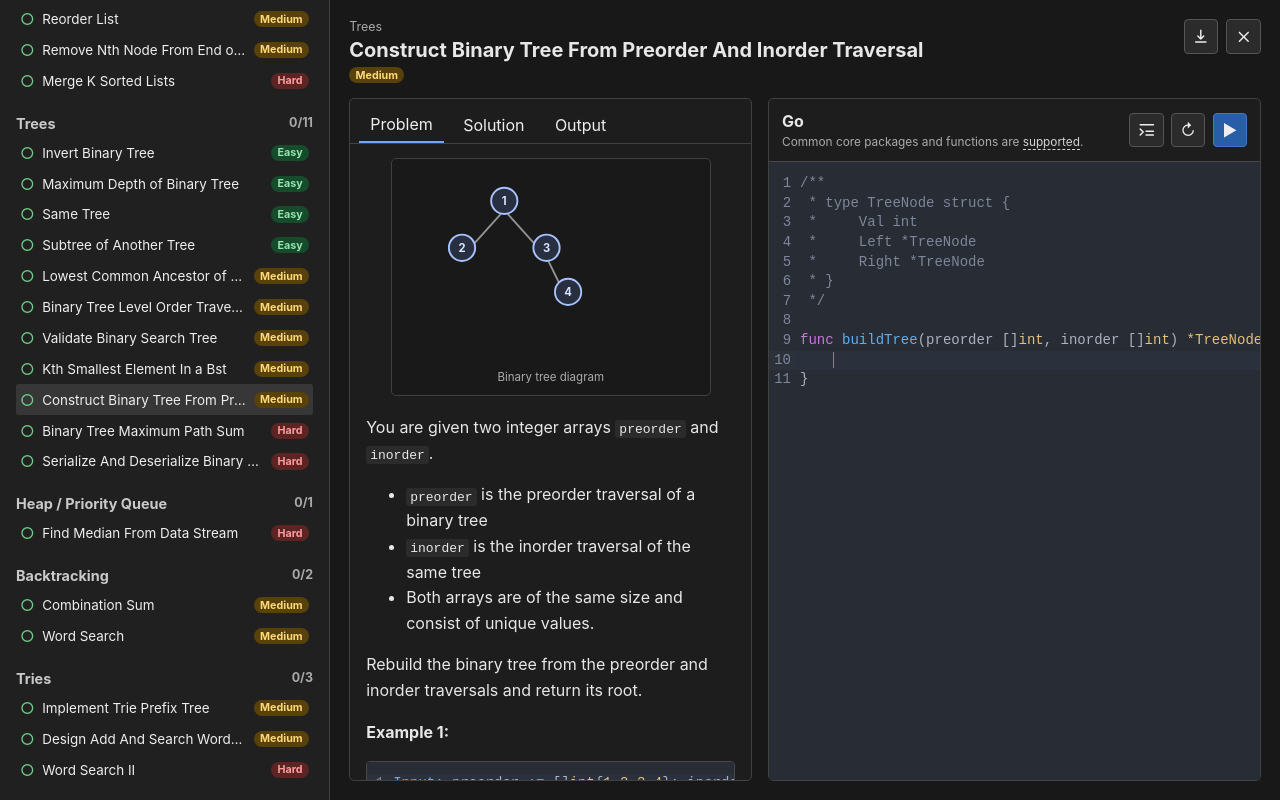
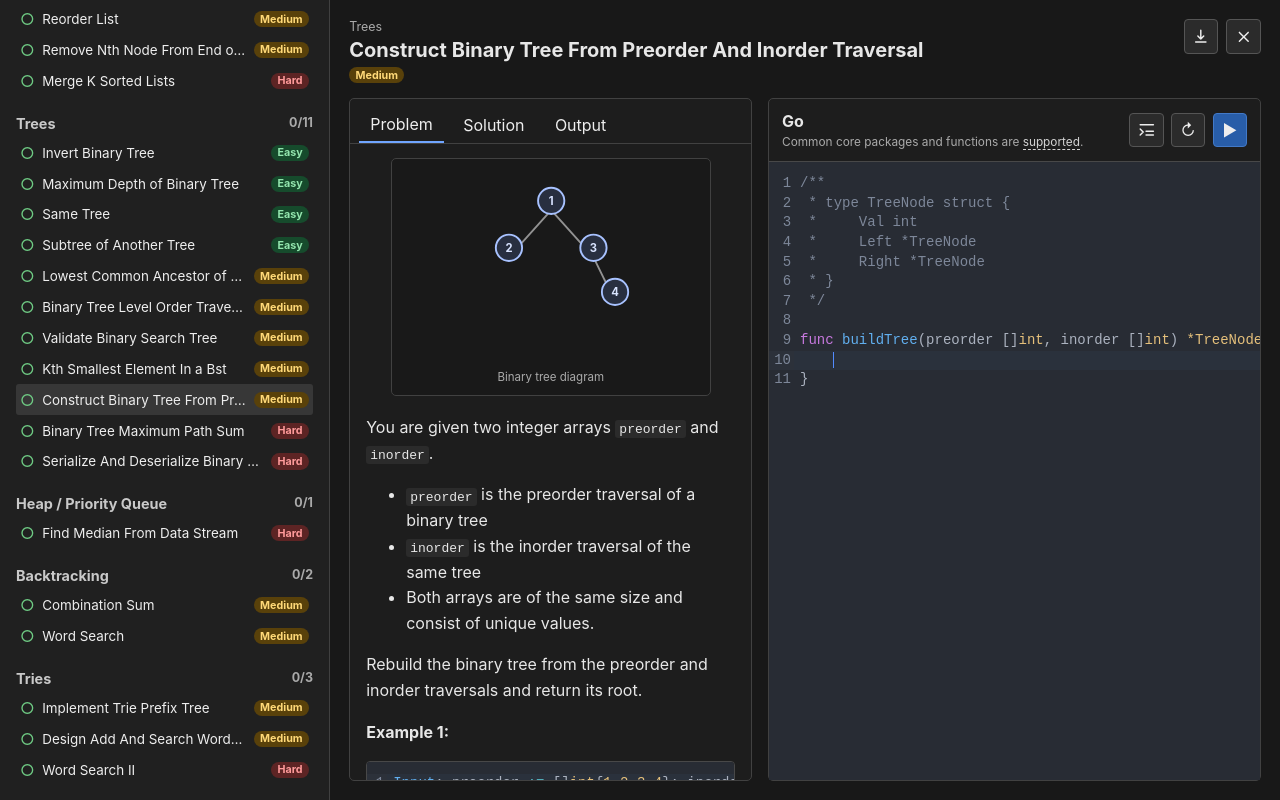
Before and after one commit to nickbarth/GoBlind75, a React (Vite) app: page / in a window 1280 px wide. Both pictures are taken after a click on the button 164 px from the left and 399 px from the top of the page. Built offline with nearby package versions, Linux system fonts and the light colour scheme.

Commit message:
Center problem diagrams

```diff
--- a/src/ProblemDiagram.jsx
+++ b/src/ProblemDiagram.jsx
@@ -41,6 +41,18 @@ const titles = {
   spiral: 'Spiral matrix diagram',
   zeroes: 'Matrix zeroes diagram',
 };
+
+function horizontalOffset(kind, problemId) {
+  if (kind === 'tree-compare') return -20;
+  if (kind.startsWith('tree')) return 50;
+  if (kind === 'container' || kind === 'word-grid') return 15;
+  if (kind === 'linked-list' || kind === 'cycle') return -4;
+  if (kind === 'graph' && problemId === 'clone-graph') return -10;
+  if (kind === 'water-grid') return 2;
+  if (kind === 'paths') return 5;
+  if (kind === 'spiral') return 20;
+  return 0;
+}
 
 function Node({ x, y, value, accent = false, small = false }) {
   return <g><circle cx={x} cy={y} r={small ? 11 : 14} className={accent ? 'diagram-node accent' : 'diagram-node'} /><text x={x} y={y + (small ? 3.5 : 4)} textAnchor="middle" className={small ? 'diagram-small-label' : ''}>{value}</text></g>;
@@ -87,5 +99,5 @@ function Diagram({ kind, problemId }) {
 export function ProblemDiagram({ problemId }) {
   const kind = diagramByProblemId[problemId];
   if (!kind) return null;
-  return <figure className="problem-diagram"><svg viewBox="0 0 320 210" role="img" aria-label={titles[kind]}><defs><marker id="arrow" markerWidth="7" markerHeight="7" refX="6" refY="3.5" orient="auto"><path className="diagram-arrowhead" d="M0 0 7 3.5 0 7z" /></marker><marker id="accent-arrow" markerWidth="7" markerHeight="7" refX="6" refY="3.5" orient="auto"><path className="diagram-accent-arrowhead" d="M0 0 7 3.5 0 7z" /></marker></defs><Diagram kind={kind} problemId={problemId} /></svg><figcaption>{titles[kind]}</figcaption></figure>;
+  return <figure className="problem-diagram"><svg viewBox="0 0 320 210" role="img" aria-label={titles[kind]}><defs><marker id="arrow" markerWidth="7" markerHeight="7" refX="6" refY="3.5" orient="auto"><path className="diagram-arrowhead" d="M0 0 7 3.5 0 7z" /></marker><marker id="accent-arrow" markerWidth="7" markerHeight="7" refX="6" refY="3.5" orient="auto"><path className="diagram-accent-arrowhead" d="M0 0 7 3.5 0 7z" /></marker></defs><g transform={`translate(${horizontalOffset(kind, problemId)} 0)`}><Diagram kind={kind} problemId={problemId} /></g></svg><figcaption>{titles[kind]}</figcaption></figure>;
 }
```
